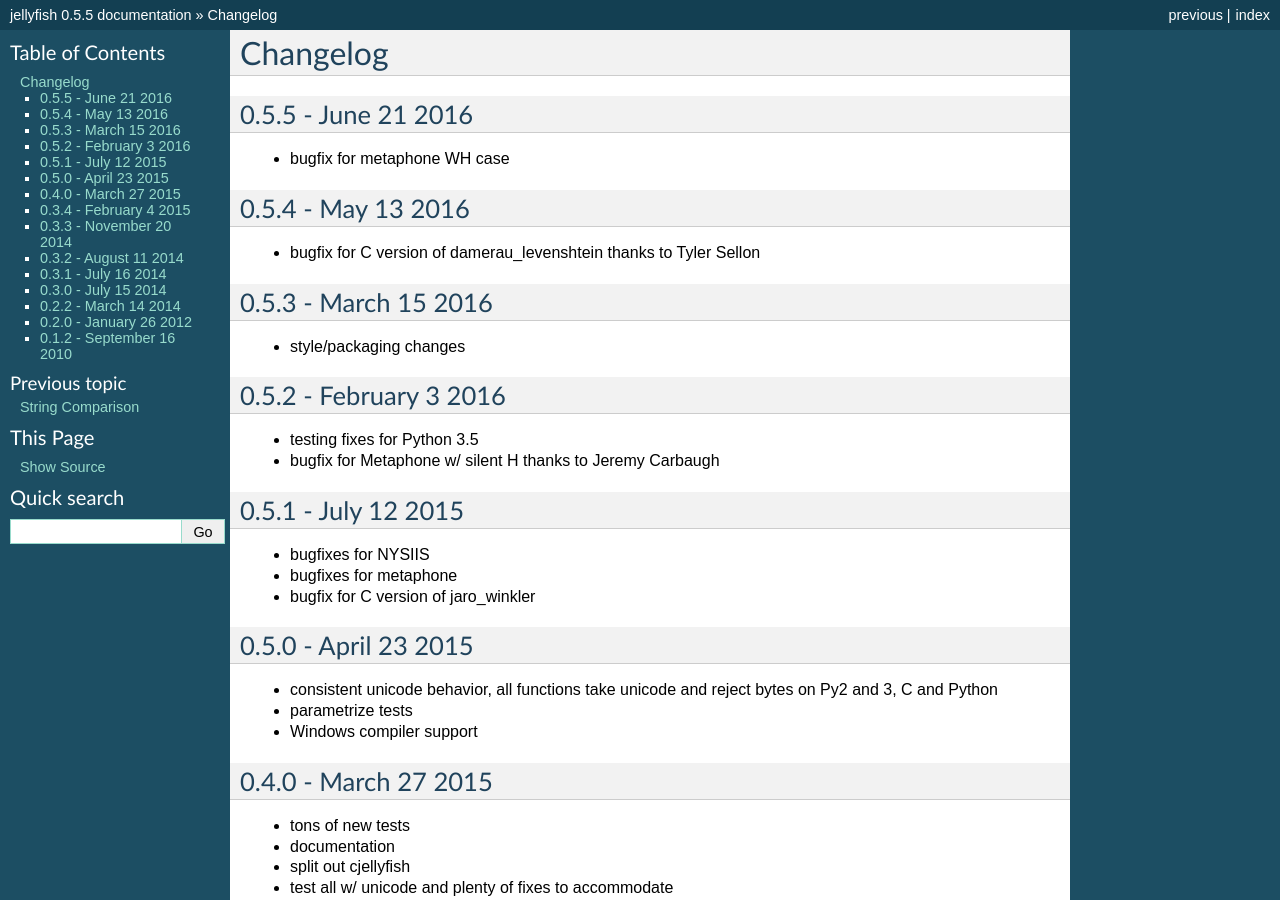
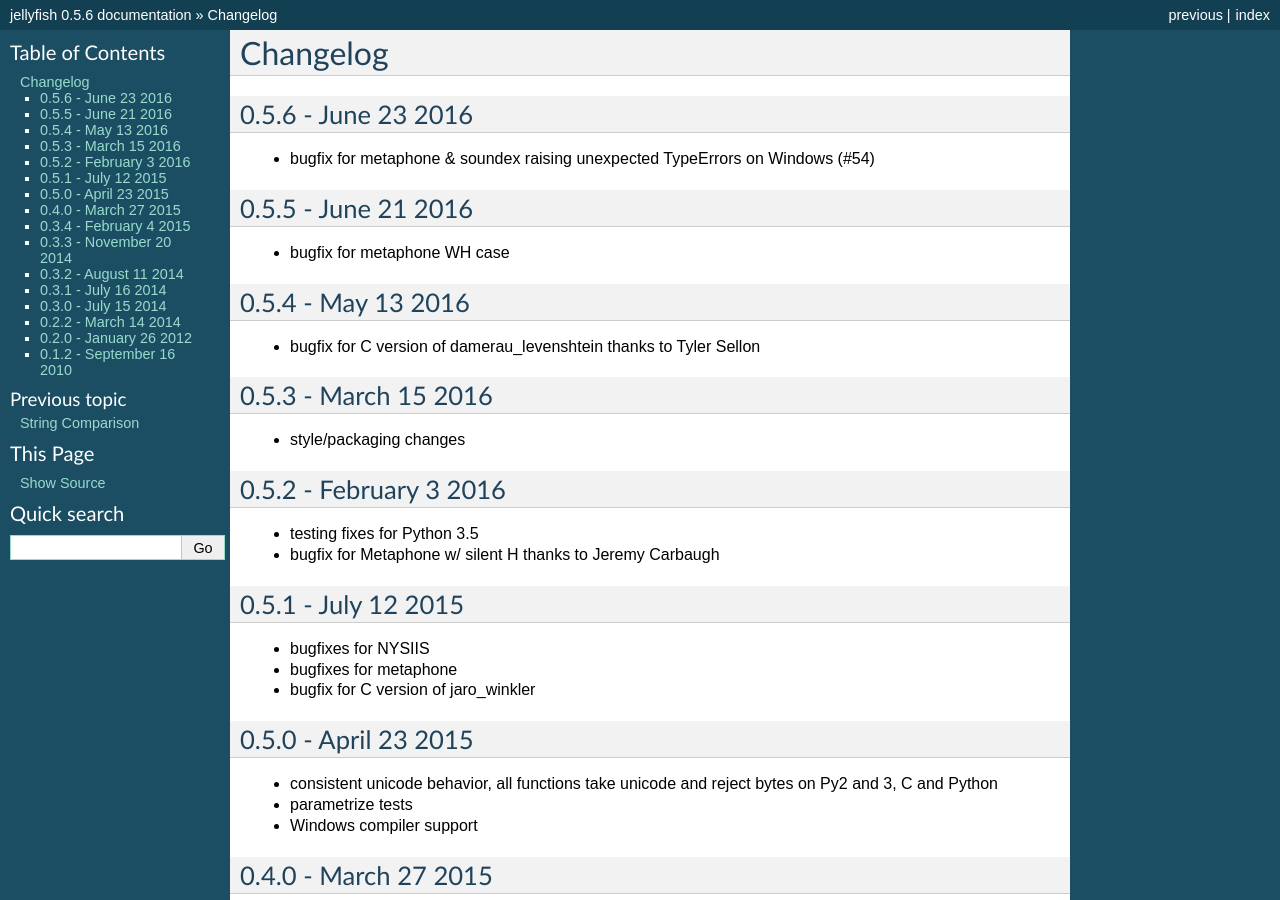
Before and after one commit to jamesturk/jellyfish, a Sphinx documentation site: the page built from docs/changelog.rst, in a window 1280 px wide and 900 px high. Built offline with Sphinx 7.4.7, drawn with Linux system fonts in a browser that asks for light colours; some of the changed text lies outside the part shown.

Commit message:
0.5.6 release

```diff
--- a/docs/changelog.rst
+++ b/docs/changelog.rst
@@ -1,5 +1,9 @@
 Changelog
 =========
+
+0.5.6 - June 23 2016
+--------------------
+* bugfix for metaphone & soundex raising unexpected TypeErrors on Windows (#54)
 
 0.5.5 - June 21 2016
 --------------------
--- a/docs/conf.py
+++ b/docs/conf.py
@@ -54,7 +54,7 @@
 # The short X.Y version.
 version = '0.5'
 # The full version, including alpha/beta/rc tags.
-release = '0.5.5'
+release = '0.5.6'
 
 # The language for content autogenerated by Sphinx. Refer to documentation
 # for a list of supported languages.
--- a/setup.py
+++ b/setup.py
@@ -95,7 +95,7 @@
         long_description = readme.read()
 
     setup(name="jellyfish",
-          version="0.5.5",
+          version="0.5.6",
           platforms=["any"],
           description=("a library for doing approximate and "
                        "phonetic matching of strings."),
```
